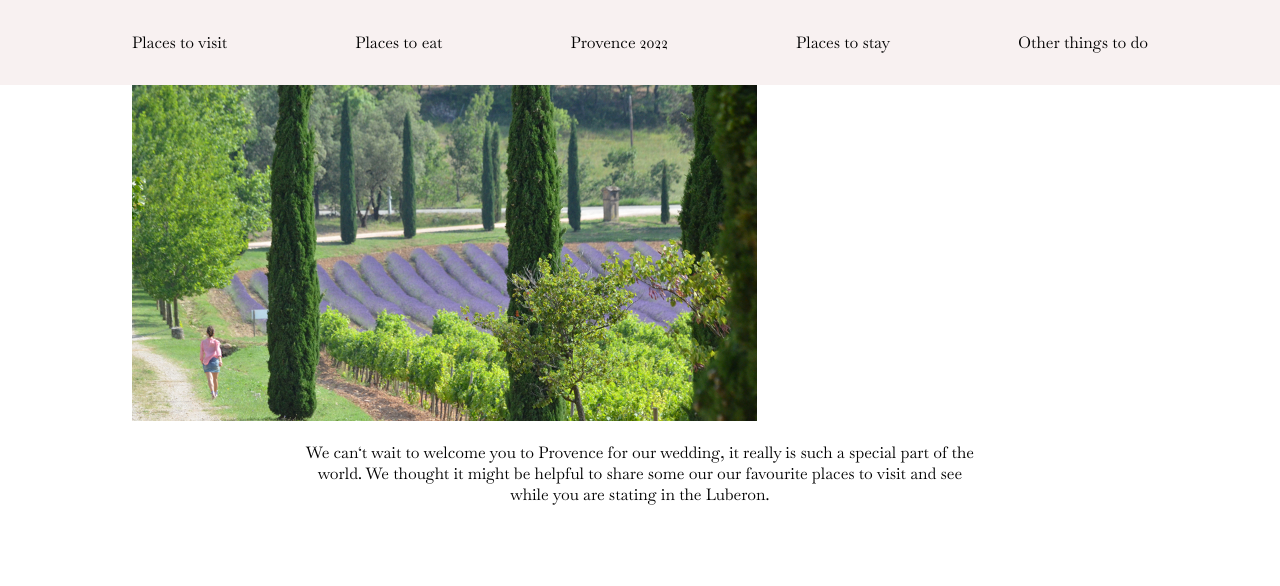
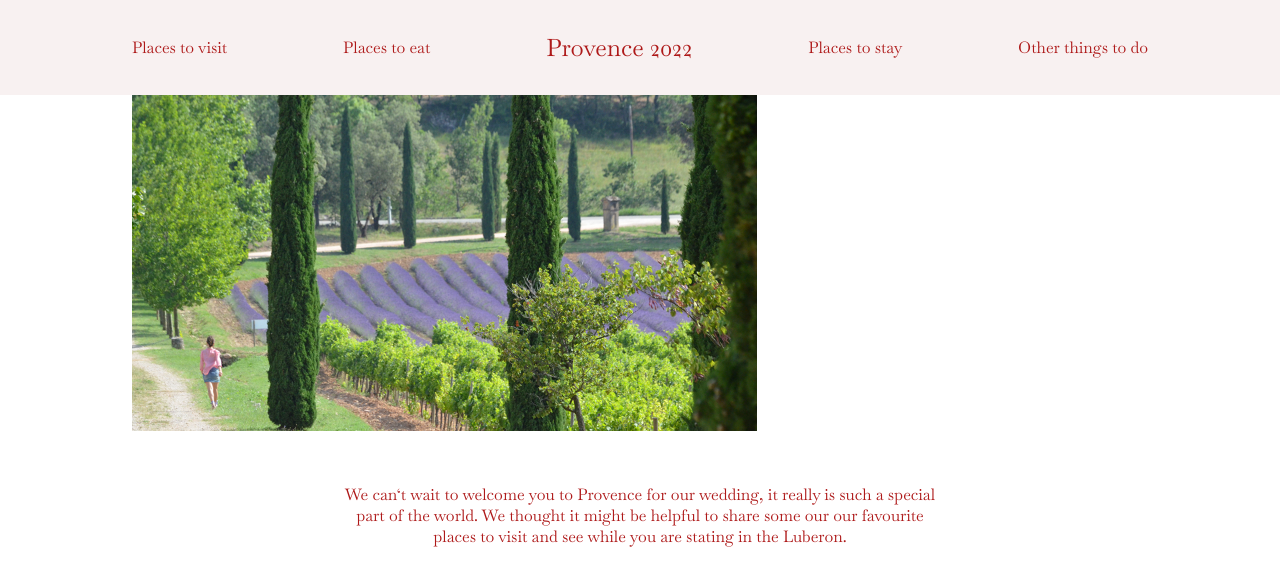
Before and after one commit to chrisjgilbert/wedding-website, a Next.js app: page / in a window 1280 px wide. Shown: the top 586 px of the page. Built offline with nearby package versions, Linux system fonts and the light colour scheme; a web font is replaced by a local one.

Commit message:
Add basic styles

```diff
--- a/components/nav.js
+++ b/components/nav.js
@@ -11,7 +11,7 @@ export default function Nav() {
                     <li>
                         Places to eat
                     </li>
-                    <li>
+                    <li className={styles.navTitle}>
                         Provence 2022
                     </li>
                     <li>
--- a/styles/Home.module.css
+++ b/styles/Home.module.css
@@ -9,3 +9,8 @@
   margin: auto;
   text-align: center;
 }
+
+.summaryContainer p {
+  padding: var(--md-gutter);
+  color: var(--red);
+}
--- a/styles/components/Nav.module.css
+++ b/styles/components/Nav.module.css
@@ -1,13 +1,22 @@
 .container {
-	background-color: #F8F1F1;
+	background-color: var(--pink);
 }
 
 .navWrapper {
+	padding: var(--md-gutter);
+	max-width: var(--max-width);
 	list-style-type: none;
-	max-width: 1080px;
 	margin: 0 auto;
 	display: flex;
 	flex-direction: row;
-	padding: 2rem;
+	align-items: center;
 	justify-content: space-between;
 }
+
+.navWrapper li {
+	color: var(--red);
+}
+
+.navTitle {
+	font-size: 1.5rem;
+}
--- a/styles/globals.css
+++ b/styles/globals.css
@@ -18,3 +18,10 @@ a {
 * {
   box-sizing: border-box;
 }
+
+:root {
+  --max-width: 1080px;
+  --md-gutter: 2rem;
+  --pink: #F8F1F1;
+  --red: #AE1919;
+}
```
